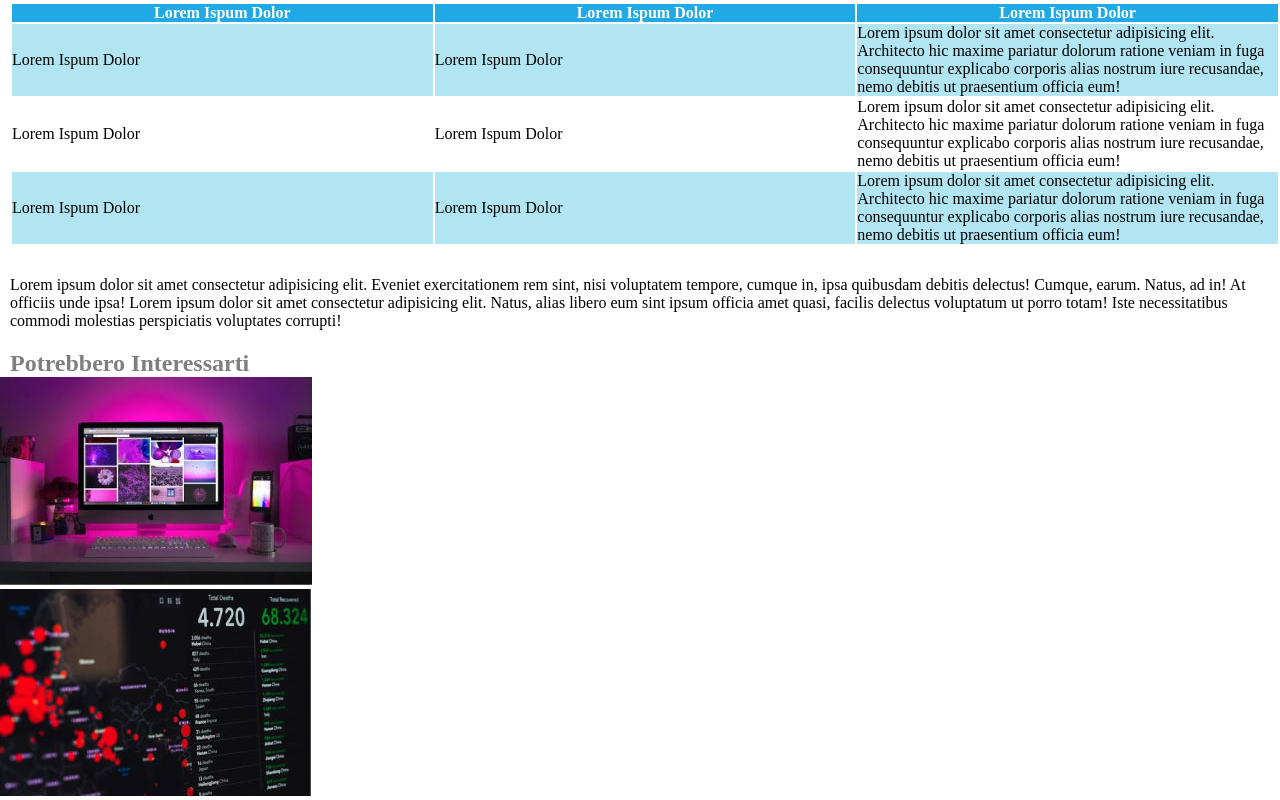
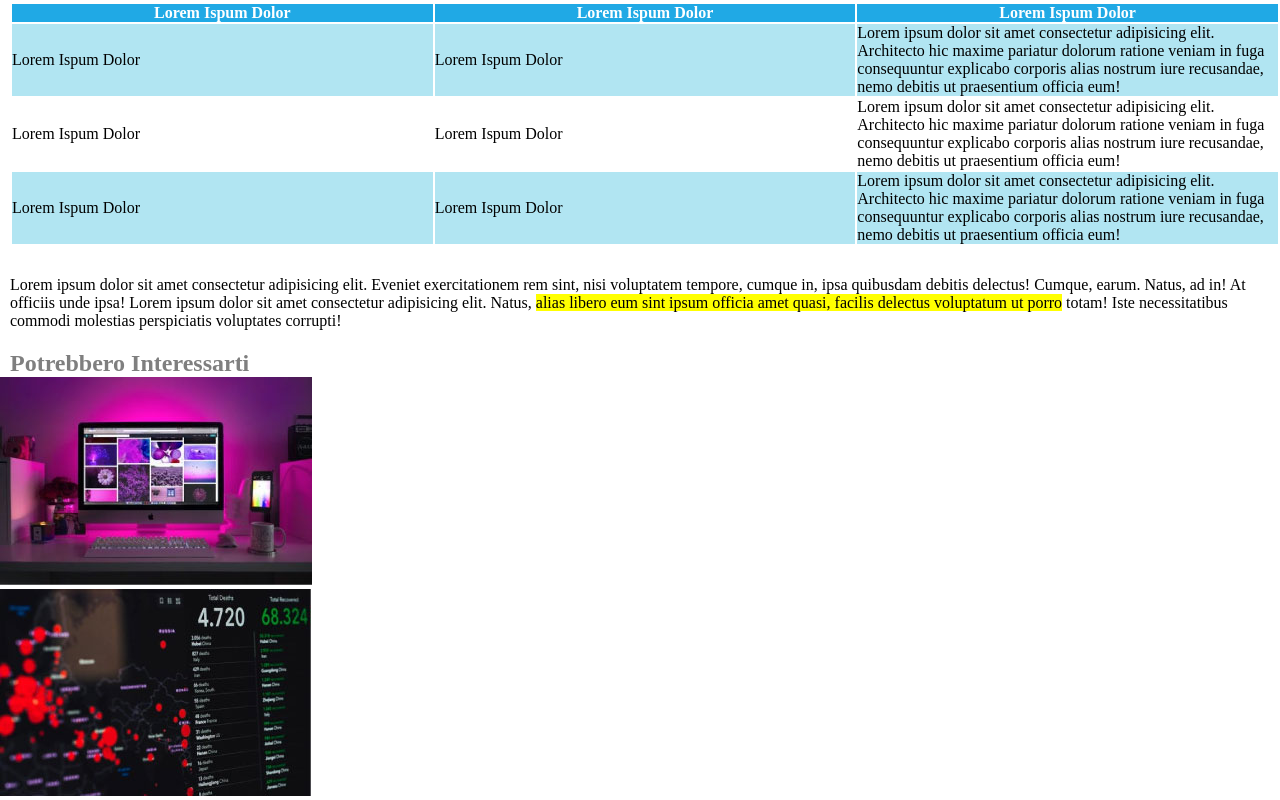
Before and after one commit to AndreaC25/html-css-booleaner, a plain HTML site: page index.html in a window 1280 px wide. Shown: the part 816-1616 px from the top of the page. Drawn offline with Linux system fonts and the light colour scheme.

Commit message:
Inserimento commenti e tag mark secon do paragrafo

```diff
--- a/index.html
+++ b/index.html
@@ -113,7 +113,7 @@
 <section>
     <p>
         Lorem ipsum dolor sit amet consectetur adipisicing elit. Eveniet exercitationem rem sint, nisi voluptatem tempore, cumque in, ipsa quibusdam debitis delectus! Cumque, earum. Natus, ad in! At officiis unde ipsa!
-        Lorem ipsum dolor sit amet consectetur adipisicing elit. Natus, alias libero eum sint ipsum officia amet quasi, facilis delectus voluptatum ut porro totam! Iste necessitatibus commodi molestias perspiciatis voluptates corrupti!
+        Lorem ipsum dolor sit amet consectetur adipisicing elit. Natus, <mark>alias libero eum sint ipsum officia amet quasi, facilis delectus voluptatum ut porro</mark> totam! Iste necessitatibus commodi molestias perspiciatis voluptates corrupti!
 
     </p>
 </section>
@@ -135,6 +135,8 @@
 
 </div>
 
+<!--fine sezione interessi -->
+
 
 
 </body>
--- a/style.css
+++ b/style.css
@@ -65,6 +65,8 @@
 
    /*fine tabella*/
 
+
+   /*Sezione interessi*/
    h2{
     width: 300px;
     margin-top: 20px;
@@ -75,3 +77,5 @@
    .spazio{
     display: block;
    }
+
+   /*fine sezione interessi*/
```
